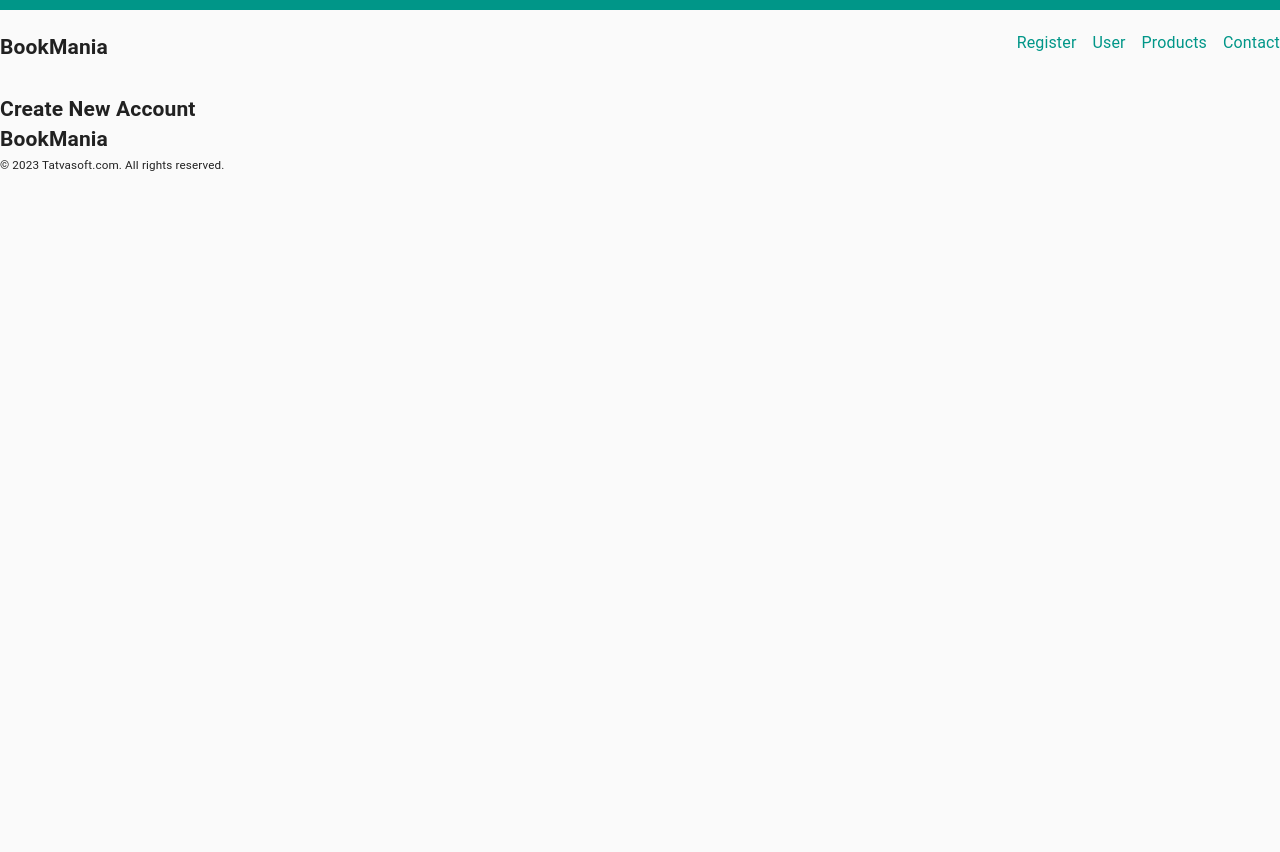
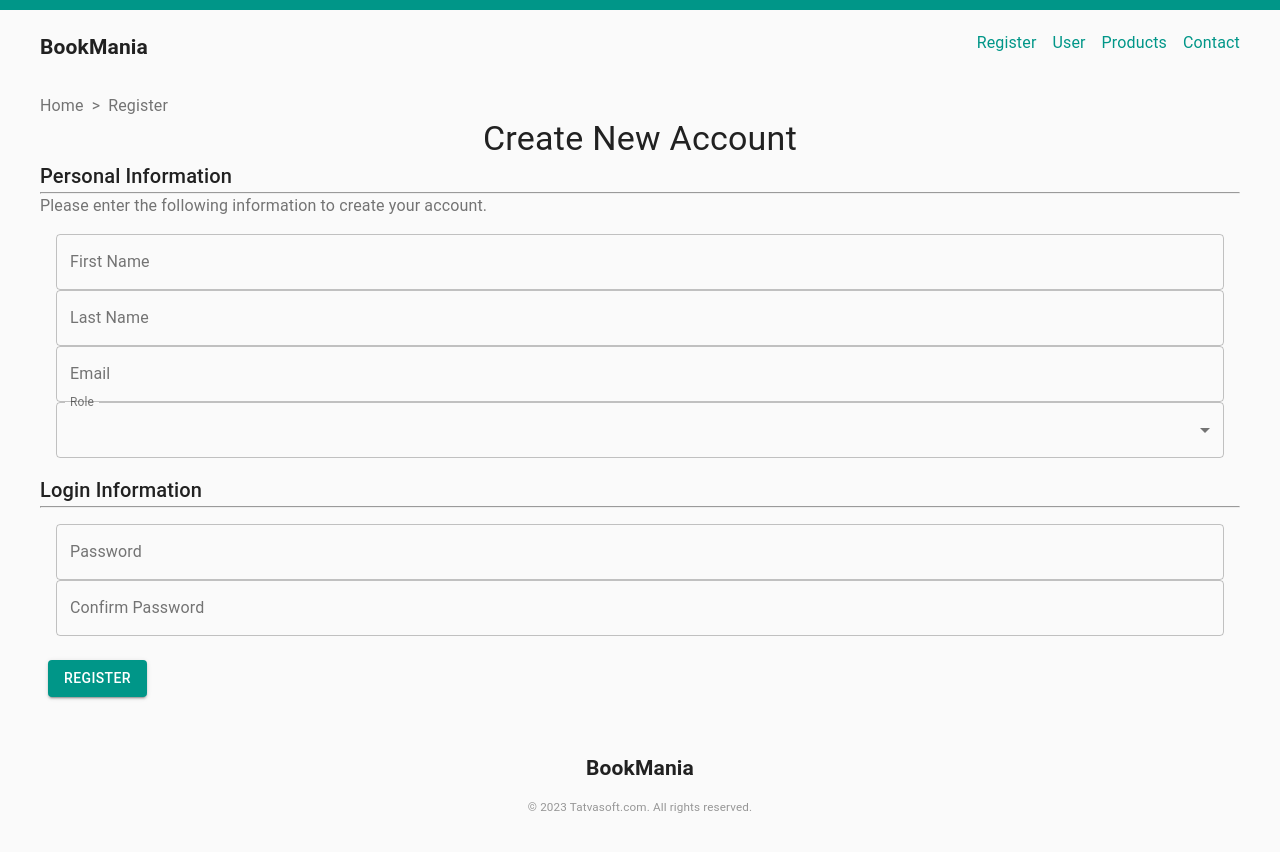
Before and after one commit to xdarksondagar/Bookmania, a React (Create React App) app: page /register in a window 1280 px wide. Shown: the top 852 px of the page. Before the commit the page ends 800 px from the top, so only its background shows below. Built offline with nearby package versions, Linux system fonts and the light colour scheme.

Commit message:
Create Register Page

```diff
--- a/package.json
+++ b/package.json
@@ -40,7 +40,8 @@
     ]
   },
   "devDependencies": {
-    "formik": "^2.4.2",
-    "react-router-dom": "^6.14.2"
+    "formik": "^2.4.3",
+    "react-router-dom": "^6.14.2",
+    "yup": "^1.2.0"
   }
 }
--- a/src/App.css
+++ b/src/App.css
@@ -20,3 +20,8 @@ a {
 a:hover {
   color: #000000;
 }
+
+.container {
+  width: min(1200px, calc(100% - 3rem));
+  margin: 0 auto;
+}
--- a/src/App.js
+++ b/src/App.js
@@ -1,5 +1,5 @@
 import "./App.css";
-import { BrowserRouter, Route, Routes, NavLink } from "react-router-dom";
+import { BrowserRouter, Route, Routes } from "react-router-dom";
 import { CssBaseline, ThemeProvider } from "@material-ui/core";
 import { Products } from "./Products";
 import { Home } from "./Home";
@@ -17,6 +17,7 @@ function App() {
       <CssBaseline />
       <BrowserRouter>
         <div className="App">
+          <div className="container">
             <NavBar navs={navlinks} />
             <Routes>
               <Route path="/" element={<Home />}></Route>
@@ -30,6 +31,7 @@ function App() {
             </Routes>
             <Footer />
           </div>
+        </div>
       </BrowserRouter>
     </ThemeProvider>
   );
--- a/src/component/Footer/Footer.js
+++ b/src/component/Footer/Footer.js
@@ -1,3 +1,5 @@
+import "./style.css";
+
 export const Footer = () => {
   return (
     <>
--- /dev/null
+++ b/src/component/Footer/style.css
@@ -0,0 +1,13 @@
+footer {
+  width: 100%;
+  padding-block: 3rem;
+  display: flex;
+  justify-content: center;
+  align-items: center;
+  flex-direction: column;
+}
+
+footer small {
+  margin-top: 1rem;
+  color: rgba(0, 0, 0, 0.4);
+}
--- a/src/pages/Register/Register.js
+++ b/src/pages/Register/Register.js
@@ -1,7 +1,171 @@
+import {
+  Breadcrumbs,
+  Typography,
+  Link,
+  TextField,
+  CardContent,
+  MenuItem,
+  CardActions,
+  Button,
+} from "@material-ui/core";
+import { Formik, validateYupSchema } from "formik";
+import * as Yup from "yup";
+
+const roles = [
+  {
+    id: 3,
+    label: "buyer",
+  },
+  {
+    id: 2,
+    label: "seller",
+  },
+];
+
 export const Register = () => {
+  const initialValues = {
+    firstName: "",
+    lastName: "",
+    email: "",
+    roleId: 0,
+    password: "",
+    confirmPassword: "",
+  };
+
+  const validationSchema = Yup.object().shape({
+    firstName: Yup.string().required("Enter your first name"),
+    lastName: Yup.string().required("Enter your first name"),
+    email: Yup.string()
+      .required("Enter your email address")
+      .email("Enter a valid email address"),
+    roleId: Yup.number().required("Select your role"),
+    password: Yup.string()
+      .required("Enetr a password")
+      .min(8, "Password must containe atleast 8 characters"),
+    confirmPassword: Yup.string()
+      .oneOf([Yup.ref("password")], "Password does not match")
+      .required("Confirm your password"),
+  });
+
+  function onSubmit() {
+    alert("Registered successfully!!!");
+  }
+
   return (
     <>
-      <h2>Create New Account</h2>
+      <div style={{ textAlign: "center" }}>
+        <Breadcrumbs
+          separator=">"
+          aria-label="breadcrumbs"
+          sx={{
+            "& ol": {
+              justifyContent: "center",
+              margin: "auto",
+            },
+          }}
+        >
+          <Link href="#" color="inherit" onClick={(e) => e.preventDefault()}>
+            Home
+          </Link>
+          <Link href="#" color="inherit" onClick={(e) => e.preventDefault()}>
+            Register
+          </Link>
+        </Breadcrumbs>
+      </div>
+      <Typography variant="h4" align="center">
+        Create New Account
+      </Typography>
+
+      {/* form start */}
+      <Formik
+        initialValues={initialValues}
+        validationSchema={validateYupSchema}
+        onSubmit={onSubmit}
+      >
+        {({ values, errors, handleChange, handleSubmit }) => (
+          <form onSubmit={handleSubmit}>
+            <div>
+              <Typography variant="h6">Personal Information</Typography>
+              <hr />
+              <Typography color="textSecondary">
+                Please enter the following information to create your account.
+              </Typography>
+            </div>
+            <CardContent>
+              <TextField
+                name="firstName"
+                label="First Name"
+                value={values.firstName}
+                handleChange={handleChange}
+                error={Boolean(errors.firstName)}
+                variant="outlined"
+                fullWidth
+              ></TextField>
+              <TextField
+                name="lastName"
+                label="Last Name"
+                value={values.lastName}
+                handleChange={handleChange}
+                error={Boolean(errors.lastName)}
+                variant="outlined"
+                fullWidth
+              ></TextField>
+              <TextField
+                name="email"
+                label="Email"
+                value={values.email}
+                handleChange={handleChange}
+                error={Boolean(errors.email)}
+                variant="outlined"
+                fullWidth
+              ></TextField>
+              <TextField
+                select
+                name="roleId"
+                label="Role"
+                value={values.roleId}
+                handleChange={handleChange}
+                error={Boolean(errors.roleId)}
+                variant="outlined"
+                fullWidth
+              >
+                {roles.map((el) => (
+                  <MenuItem key={el.id} value={el.id}>
+                    {el.label}
+                  </MenuItem>
+                ))}
+              </TextField>
+            </CardContent>
+            <Typography variant="h6">Login Information</Typography>
+            <hr />
+            <CardContent>
+              <TextField
+                name="password"
+                label="Password"
+                value={values.password}
+                handleChange={handleChange}
+                error={Boolean(errors.password)}
+                variant="outlined"
+                fullWidth
+              ></TextField>
+              <TextField
+                name="confirmPassword"
+                label="Confirm Password"
+                value={values.confirmPassword}
+                handleChange={handleChange}
+                error={Boolean(errors.confirmPassword)}
+                variant="outlined"
+                fullWidth
+              ></TextField>
+            </CardContent>
+            <CardActions>
+              <Button type="submit" variant="contained" color="primary">
+                Register
+              </Button>
+            </CardActions>
+          </form>
+        )}
+      </Formik>
     </>
   );
 };
```
Also changed, not shown: 1 other file (tests, documents, lock files or other folders). Lines whose indentation alone changed are shown as unchanged.
